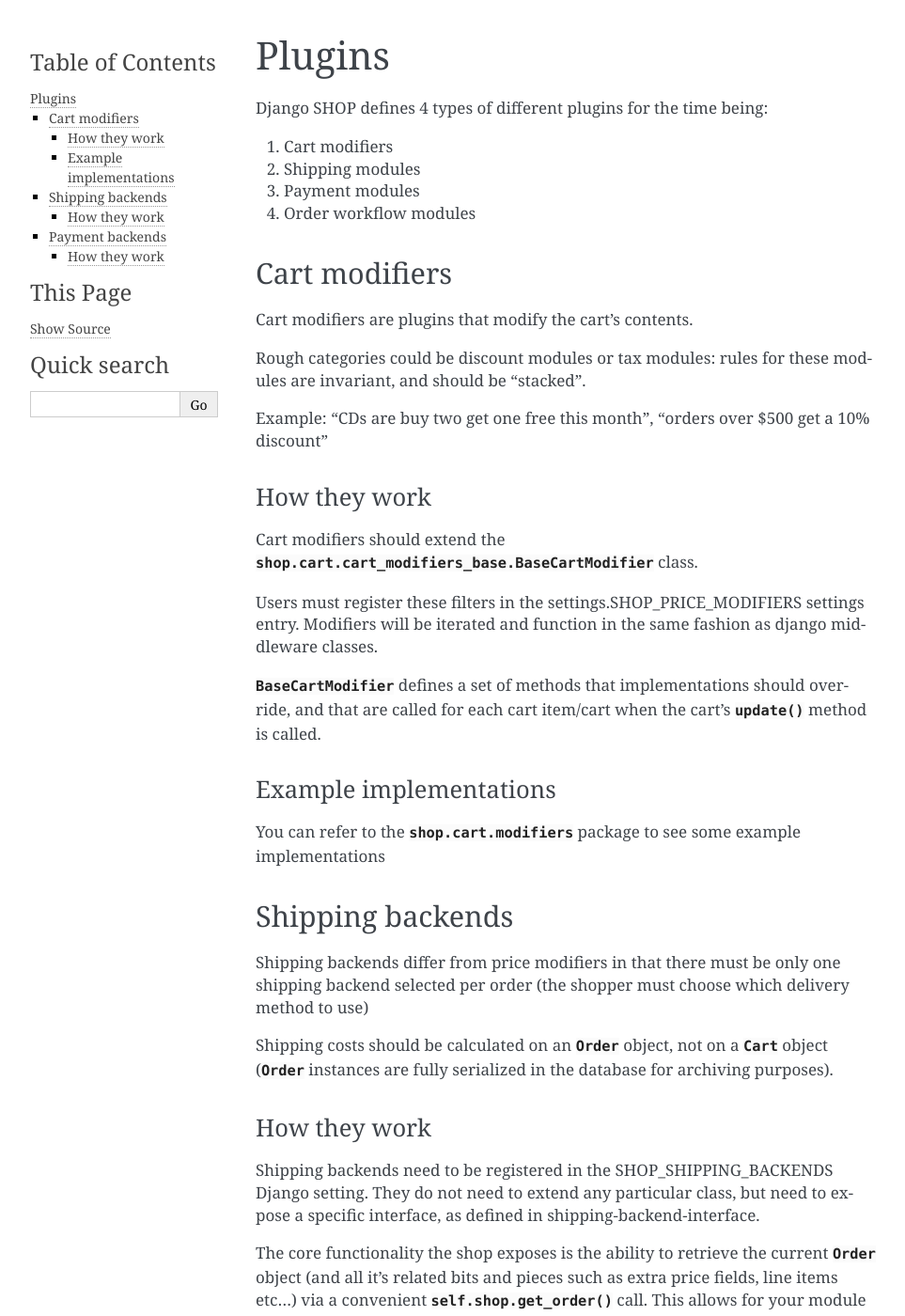
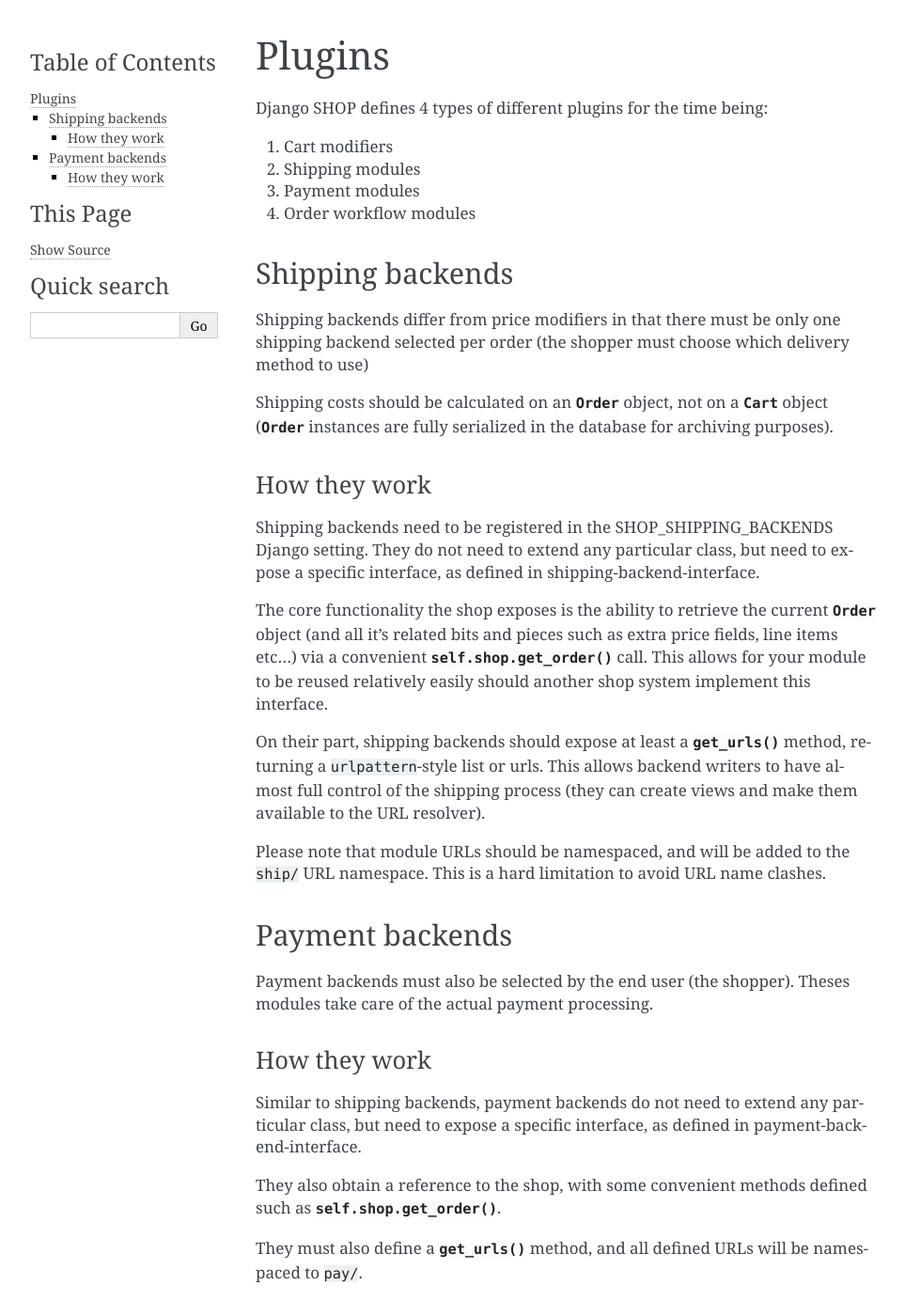
Before and after one commit to joker-softdev/django_shop, a Sphinx documentation site: the page built from docs/plugins.rst, in a window 1280 px wide and 1400 px high. Shown: the whole window at 94% size, without its empty margins (148-1111 px from the left). Built offline with Sphinx 7.4.7, drawn with Linux system fonts in a browser that asks for light colours.

Commit message:
updated docs

```diff
--- a/docs/index.rst
+++ b/docs/index.rst
@@ -37,6 +37,7 @@
 	reference/deferred-models
 	reference/money-types
 	reference/product-models
+	reference/cart-modifiers
 	reference/cascade-plugins
 
 
--- a/docs/plugins.rst
+++ b/docs/plugins.rst
@@ -8,37 +8,6 @@
 2. Shipping modules
 3. Payment modules
 4. Order workflow modules
-
-Cart modifiers
-===============
-
-Cart modifiers are plugins that modify the cart's contents.
-
-Rough categories could be discount modules or tax modules: rules for these modules
-are invariant, and should be "stacked".
-
-Example: "CDs are buy two get one free this month", "orders over $500 get a 10%
-discount"
-
-How they work
---------------
-Cart modifiers should extend the
-:class:`shop.cart.cart_modifiers_base.BaseCartModifier` class.
-
-Users must register these filters in the settings.SHOP_PRICE_MODIFIERS settings
-entry. Modifiers will be iterated and function in the same fashion as django
-middleware classes.
-
-:class:`BaseCartModifier` defines a set of methods that implementations should
-override, and that are called for each cart item/cart when the cart's
-:meth:`update` method is called.
-
-Example implementations
-------------------------
-
-You can refer to the :mod:`shop.cart.modifiers` package to see some example
-implementations
-
 
 Shipping backends
 ==================
--- a/docs/tutorial/intro.rst
+++ b/docs/tutorial/intro.rst
@@ -21,6 +21,12 @@
 the pip-installable from PyPI only contains the main files. Before proceeding, please make sure
 virtualenv_ is installed on your system, otherwise you would pollute your Python site-packages
 folder.
+
+Also ensure that these packages are installed on your operating system using your favorite package
+manager:
+
+* Redis: http://redis.io/
+* SQLite: https://www.sqlite.org/
 
 .. code-block:: shell
 
--- a/docs/tutorial/simple-product.rst
+++ b/docs/tutorial/simple-product.rst
@@ -13,12 +13,12 @@
 	:caption: myshop/models/simple/smartcard.py
 	:linenos:
 	:language: python
-	:lines: 7-9, 10-11, 14-22
+	:lines: 10-12, 14-18, 21-29
 
 Here our model ``SmartCard`` inherits directly from ``BaseProduct``, which is a stub class, hence
 the most common fields, such as ``name``, ``slug`` and ``unit_price`` must be added to our product
-here. Later on we will see why these fields, even though required by each product, are not part of
-our abstract model ``BaseProduct``.
+here. Later on we will see why these fields, even though required by each product, can not be part
+of our abstract model ``BaseProduct``.
 
 Additionally a smart card has some product specific properties:
 
```
Also changed, not shown: docs/reference/cart-modifiers.rst (added, +62 -0 lines).
